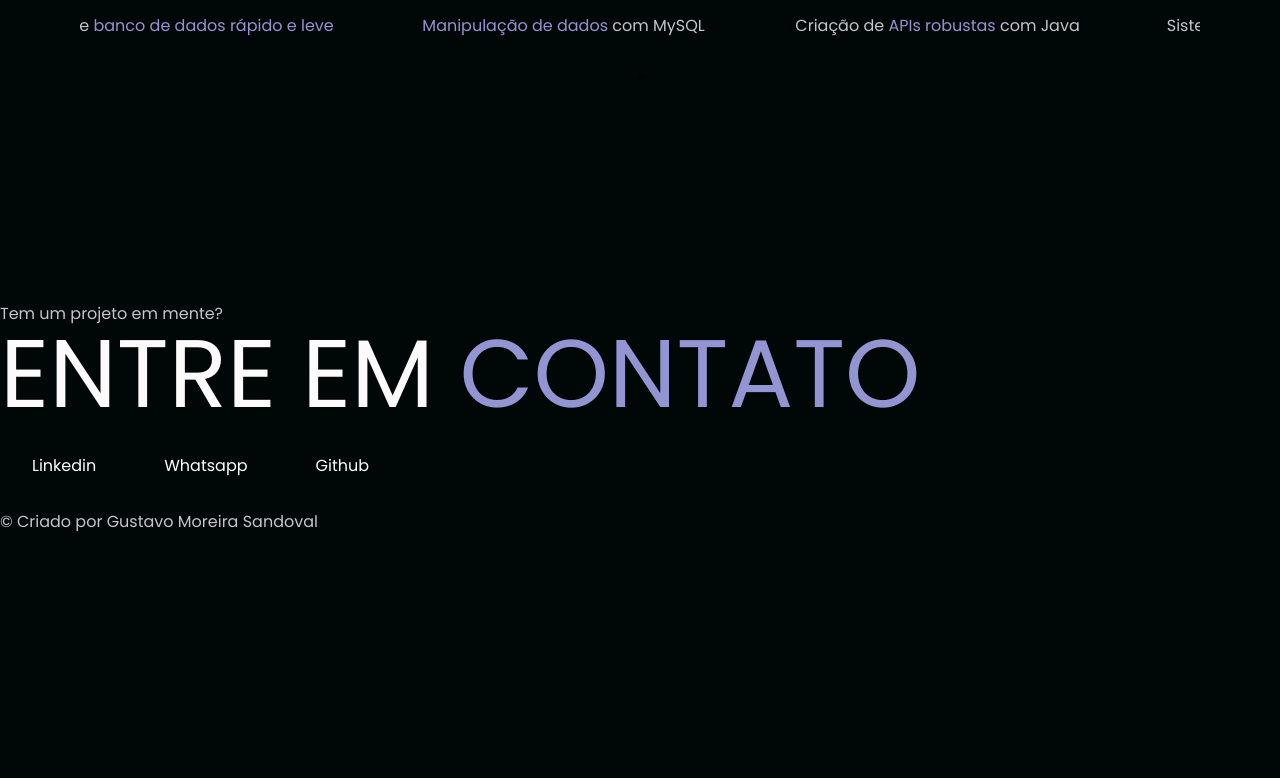
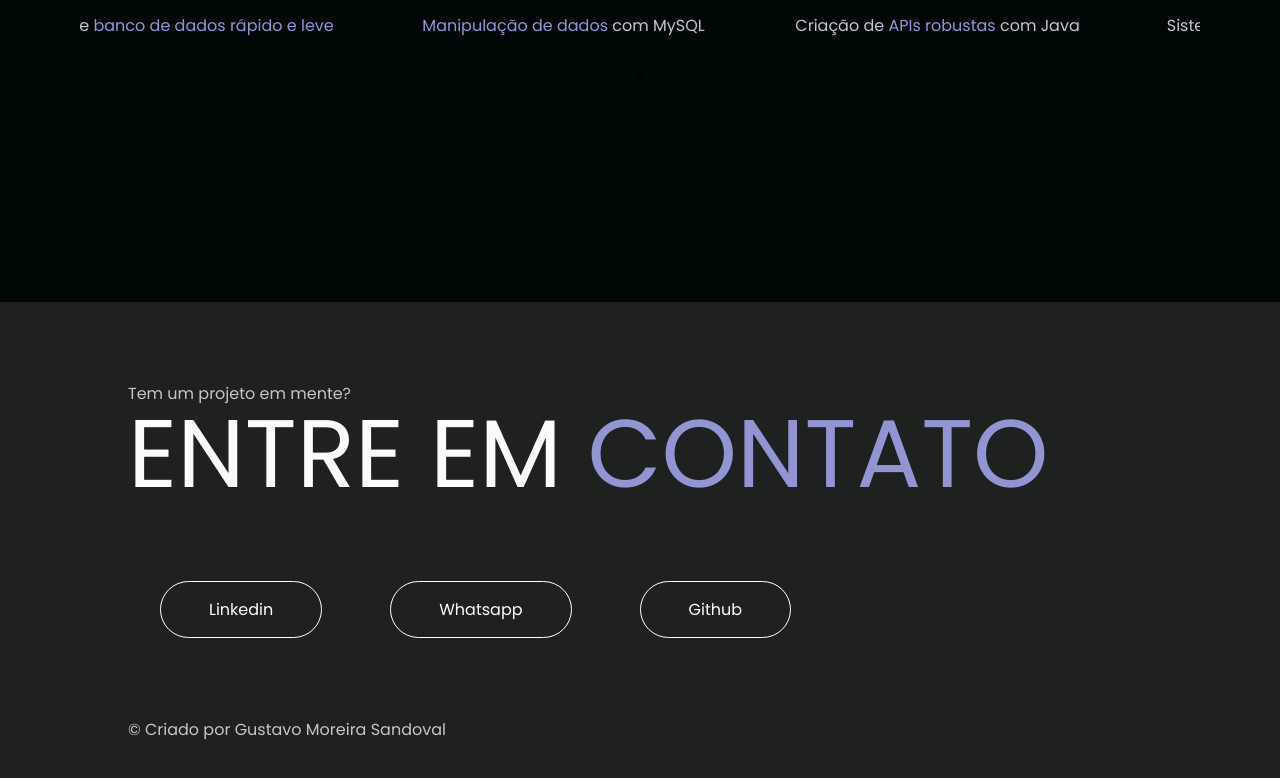
Before and after one commit to GustavoMSandoval/Portfolio, a React (Vite) app: page / in a window 1280 px wide. Shown: the part 2894-3672 px from the top of the page. Before the commit the page ends 3428 px from the top, so only its background shows below. Built offline with nearby package versions, Linux system fonts and the light colour scheme.

Commit message:
Merge conflict in index.css solved

```diff
--- a/src/index.css
+++ b/src/index.css
@@ -81,6 +81,27 @@ h2 {
   line-height: 1;
 }
 
+
+footer {
+  background-color: var(--cinza-escuro);
+  padding: 5rem 8rem;
+  display: flex;
+  flex-direction: column;
+  gap: 4rem;
+}
+
+#contact-links a {
+  border-radius: 30px;
+  width: fit-content;
+  padding: 1rem 3rem;
+  border: 1px solid ;
+  transition: ease-in-out .5s;
+
+  &:hover {
+    background-color: var(--claro);
+  }
+}
+
 .technology-img {/* Alinhamento da imagem no centro ps: Lembrar sempre*/
   display: block;
   margin-left: auto;
```
